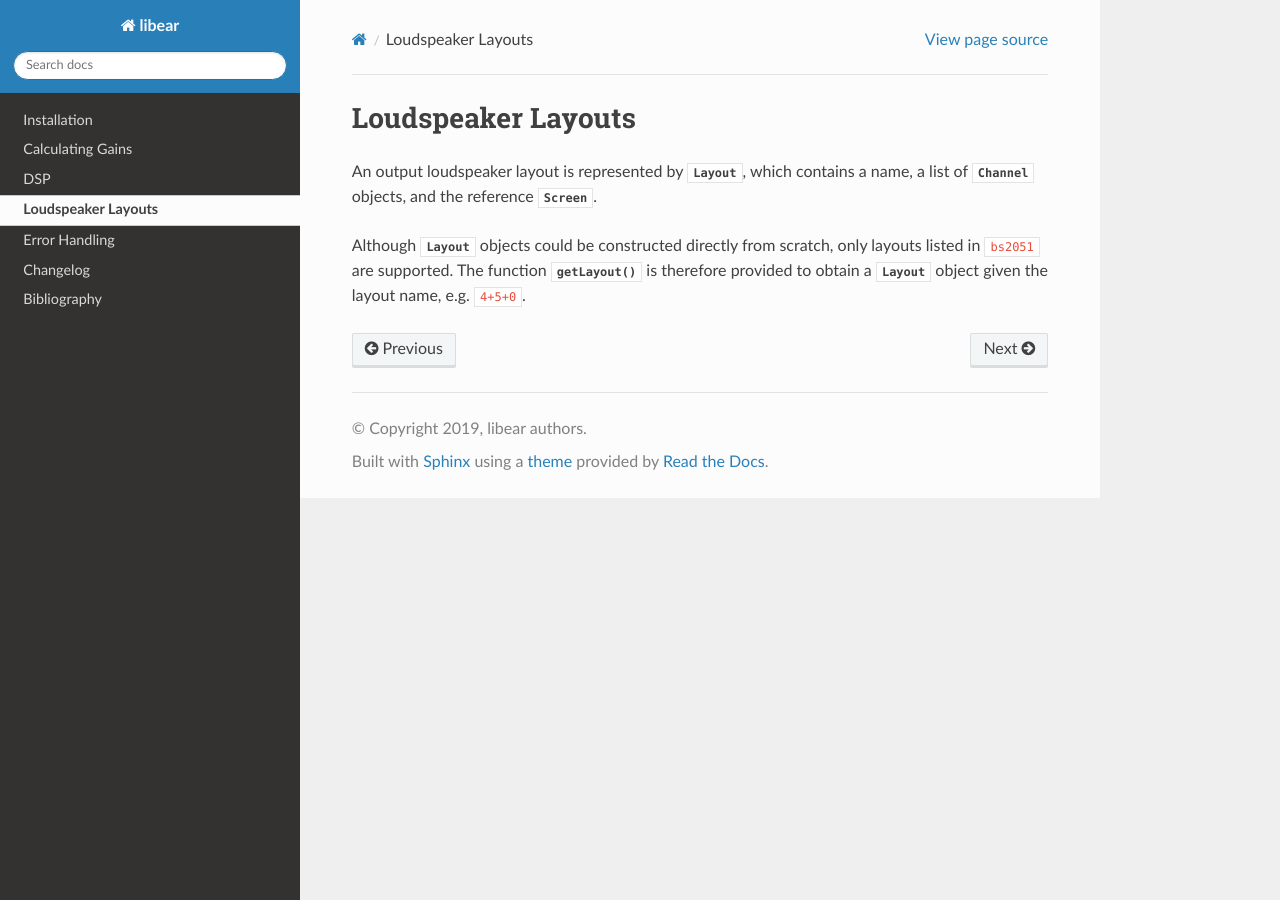
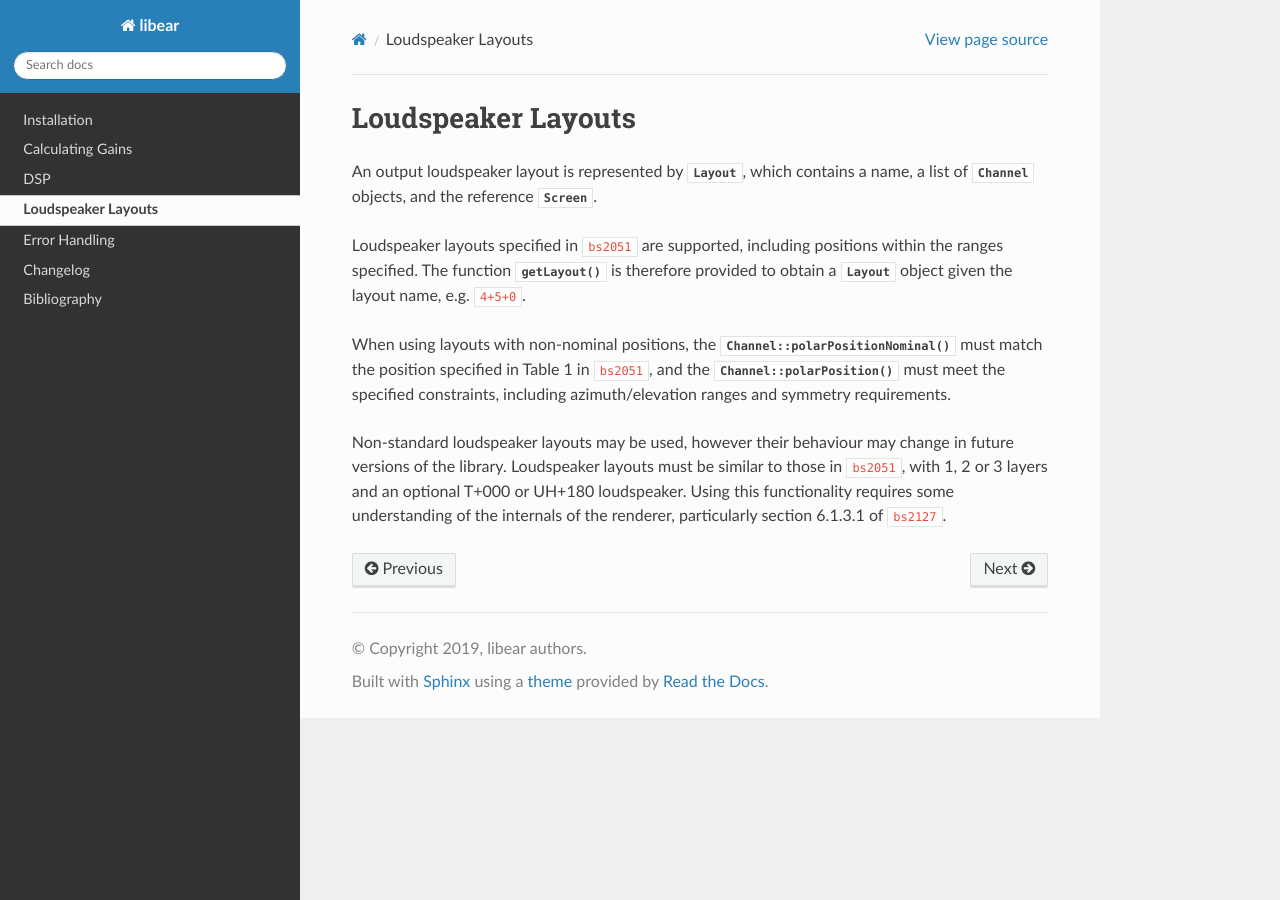
Before and after one commit to ebu/libear, a Sphinx documentation site: the page built from docs/loudspeaker_layouts.rst, in a window 1280 px wide. Built offline with Sphinx 7.4.7 and the Read the Docs theme 2.0.0, drawn with Linux system fonts in a browser that asks for light colours; pages that are not in the unit, such as notebooks, are missing from menus; cross-references to code outside the pages are shown as plain code.

Commit message:
update loudspeaker layout documentation

```diff
--- a/docs/loudspeaker_layouts.rst
+++ b/docs/loudspeaker_layouts.rst
@@ -6,7 +6,19 @@ Loudspeaker Layouts
 An output loudspeaker layout is represented by :class:`Layout`, which contains
 a name, a list of :class:`Channel` objects, and the reference :type:`Screen`.
 
-Although :class:`Layout` objects could be constructed directly from scratch,
-only layouts listed in :cite:`bs2051` are supported. The function
-:func:`getLayout` is therefore provided to obtain a :class:`Layout` object
-given the layout name, e.g. ``4+5+0``.
+Loudspeaker layouts specified in :cite:`bs2051` are supported, including
+positions within the ranges specified. The function :func:`getLayout` is
+therefore provided to obtain a :class:`Layout` object given the layout name,
+e.g. ``4+5+0``.
+
+When using layouts with non-nominal positions, the
+:func:`Channel::polarPositionNominal` must match the position specified in Table
+1 in :cite:`bs2051`, and the :func:`Channel::polarPosition` must meet the
+specified constraints, including azimuth/elevation ranges and symmetry
+requirements.
+
+Non-standard loudspeaker layouts may be used, however their behaviour may
+change in future versions of the library. Loudspeaker layouts must be similar
+to those in :cite:`bs2051`, with 1, 2 or 3 layers and an optional T+000 or
+UH+180 loudspeaker. Using this functionality requires some understanding of the
+internals of the renderer, particularly section 6.1.3.1 of :cite:`bs2127`.
```
